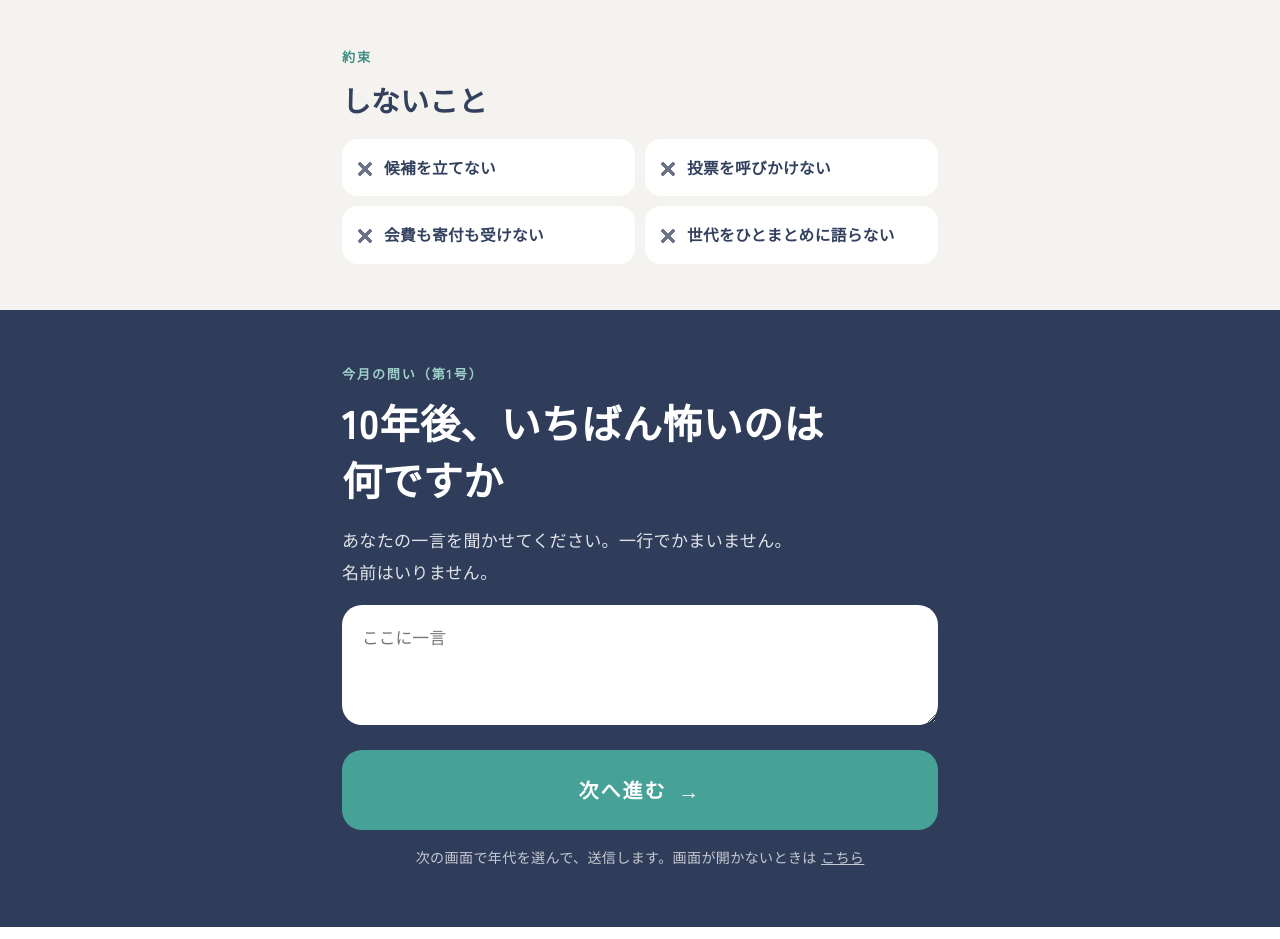
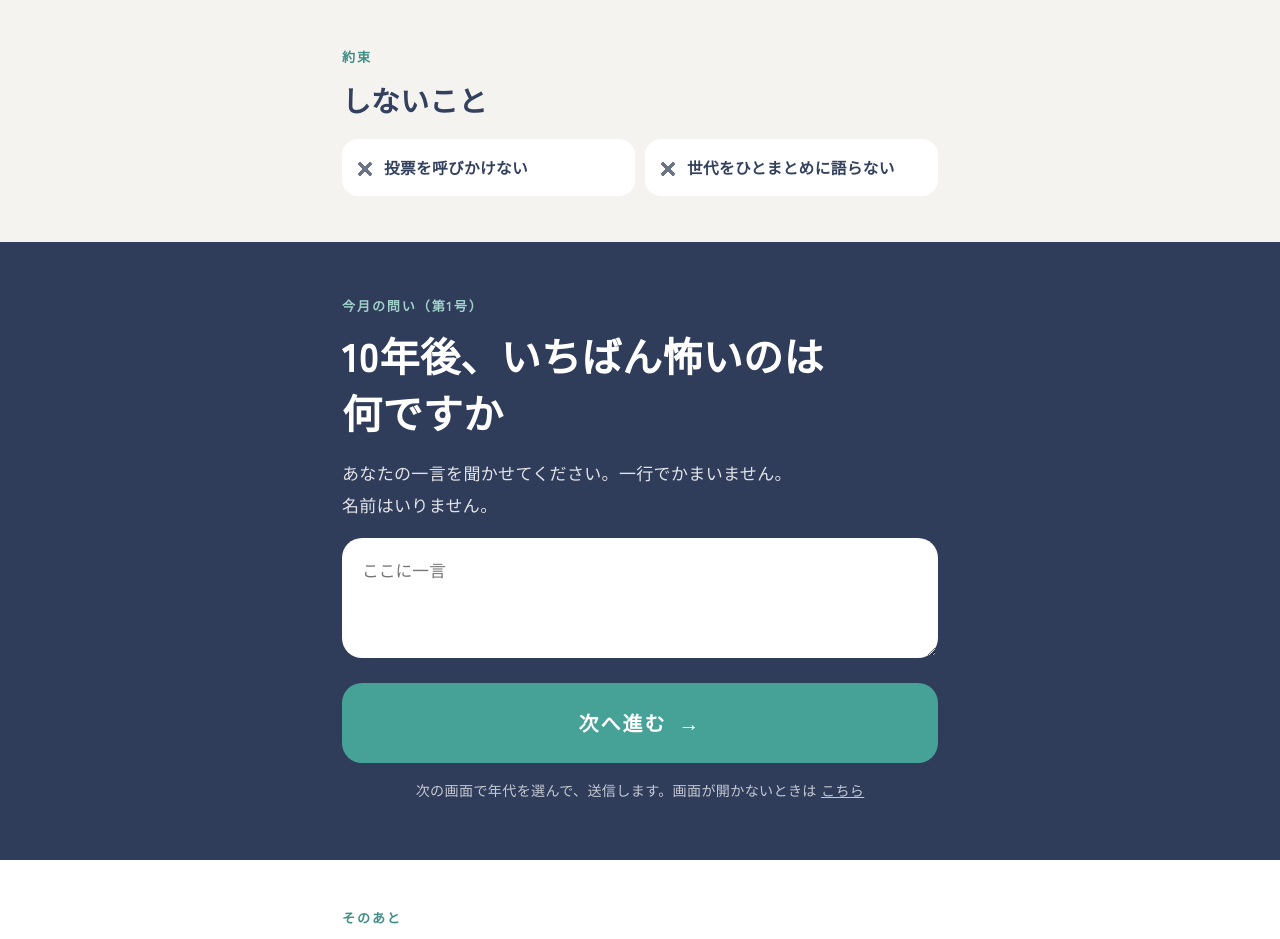
Before and after one commit to kencho-gijuku/kencho-gijuku.jp, a plain HTML site: page index.html in a window 1280 px wide. Shown: the part 2960-3899 px from the top of the page. Drawn offline with Linux system fonts and the light colour scheme; a web font is replaced by a local one.

Commit message:
Add files via upload

```diff
--- a/index.html
+++ b/index.html
@@ -87,7 +87,7 @@
   .saki b{display:block;font-weight:900;font-size:1.12rem;line-height:1.7}
   .saki span{display:block;font-size:.98rem;line-height:1.85}
 
-  /* ===== しないこと（四つの札） ===== */
+  /* ===== しないこと（札） ===== */
   .shinai{list-style:none;margin:0;padding:0;display:grid;grid-template-columns:1fr 1fr;gap:10px}
   .shinai li{background:#fff;border-radius:16px;padding:16px 14px;font-weight:700;line-height:1.6;font-size:.98rem;display:flex;gap:10px;align-items:flex-start}
   .shinai li::before{content:"";flex:none;width:18px;height:18px;margin-top:5px;border-radius:50%;
@@ -250,9 +250,7 @@
       <span class="mado">約束</span>
       <h2>しないこと</h2>
       <ul class="shinai">
-        <li>候補を立てない</li>
         <li>投票を呼びかけない</li>
-        <li>会費も寄付も受けない</li>
         <li>世代をひとまとめに語らない</li>
       </ul>
     </div>
```
